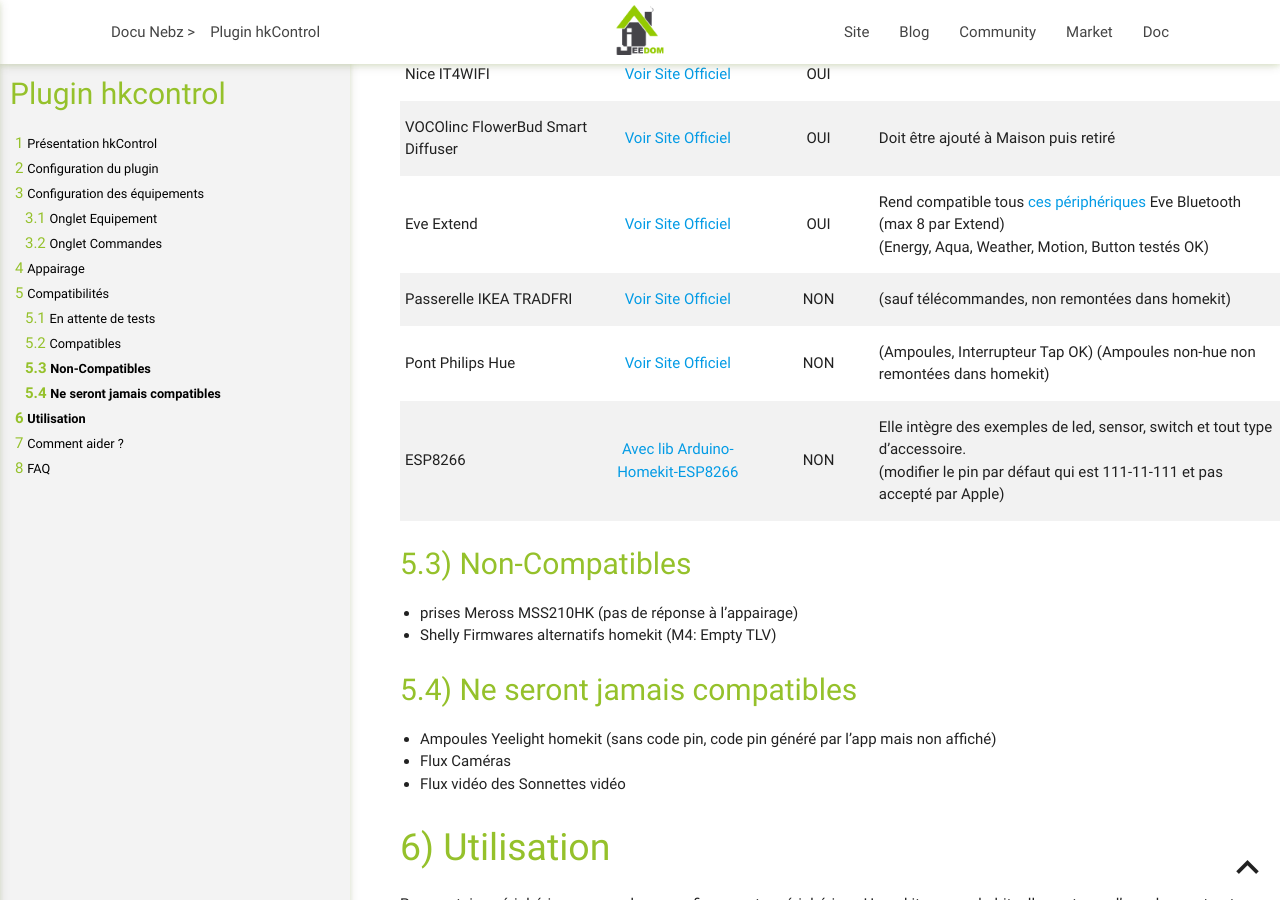
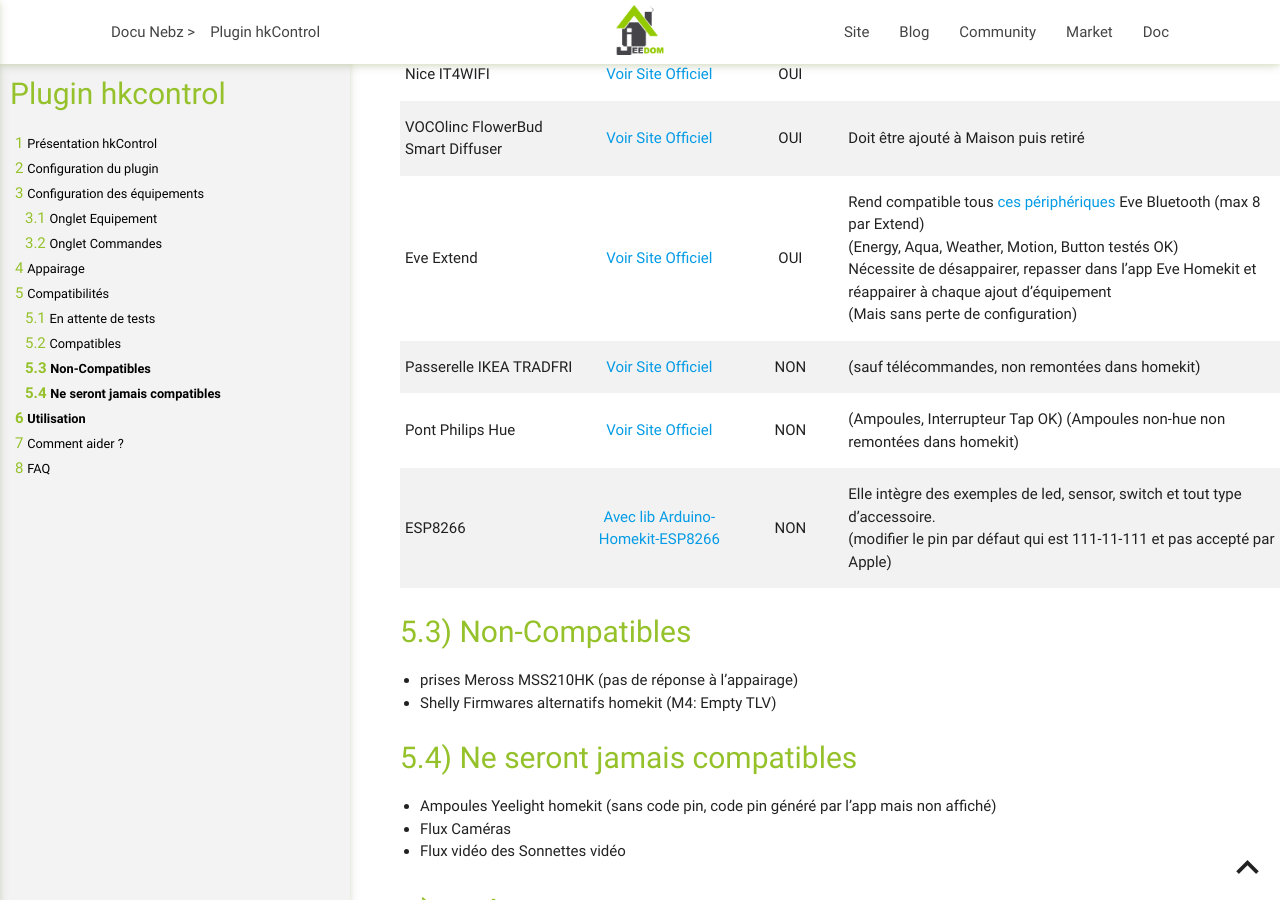
Before and after one commit to NebzHB/jeedom_docs, a Jekyll site: the page built from plugins/hkControl/fr_FR/index.md, in a window 1280 px wide and 900 px high, scrolled down 3108 px. Built offline with Jekyll 4.4.1, drawn with Linux system fonts in a browser that asks for light colours.

Commit message:
Update index.md

```diff
--- a/plugins/hkControl/fr_FR/index.md
+++ b/plugins/hkControl/fr_FR/index.md
@@ -119,7 +119,7 @@
 | Light strip Koogeek | [Voir Site Officiel](https://www.koogeek.com/p-ls1-1.html){:target="_blank" rel="noopener"} | OUI | Doit être ajouté à Maison puis retiré |
 | Nice IT4WIFI | [Voir Site Officiel](https://www.niceforyou.com/fr/it4wifi){:target="_blank" rel="noopener"} | OUI | |
 | VOCOlinc FlowerBud Smart Diffuser | [Voir Site Officiel](https://www.vocolinc.com/products/flowerbud-smart-diffuser){:target="_blank" rel="noopener"} | OUI | Doit être ajouté à Maison puis retiré |
-| Eve Extend | [Voir Site Officiel](https://www.evehome.com/fr/eve-extend){:target="_blank" rel="noopener"} | OUI | Rend compatible tous [ces périphériques](https://www.evehome.com/fr/extend-compatibility){:target="_blank" rel="noopener"} Eve Bluetooth (max 8 par Extend)<br/>(Energy, Aqua, Weather, Motion, Button testés OK) |
+| Eve Extend | [Voir Site Officiel](https://www.evehome.com/fr/eve-extend){:target="_blank" rel="noopener"} | OUI | Rend compatible tous [ces périphériques](https://www.evehome.com/fr/extend-compatibility){:target="_blank" rel="noopener"} Eve Bluetooth (max 8 par Extend)<br/>(Energy, Aqua, Weather, Motion, Button testés OK)<br/>Nécessite de désappairer, repasser dans l'app Eve Homekit et réappairer à chaque ajout d'équipement<br/>(Mais sans perte de configuration) |
 | Passerelle IKEA TRADFRI | [Voir Site Officiel](https://www.ikea.com/fr/fr/p/tradfri-passerelle-blanc-40337806/){:target="_blank" rel="noopener"} | NON | (sauf télécommandes, non remontées dans homekit) |
 | Pont Philips Hue | [Voir Site Officiel](https://www.philips-hue.com/fr-fr/p/hue-hue-bridge/8718696511800){:target="_blank" rel="noopener"} | NON | (Ampoules, Interrupteur Tap OK) (Ampoules non-hue non remontées dans homekit) |
 | ESP8266 | [Avec lib Arduino-Homekit-ESP8266](https://github.com/Mixiaoxiao/Arduino-HomeKit-ESP8266){:target="_blank" rel="noopener"} | NON | Elle intègre des exemples de led, sensor, switch et tout type d’accessoire.<br/>(modifier le pin par défaut qui est 111-11-111 et pas accepté par Apple) |
```
